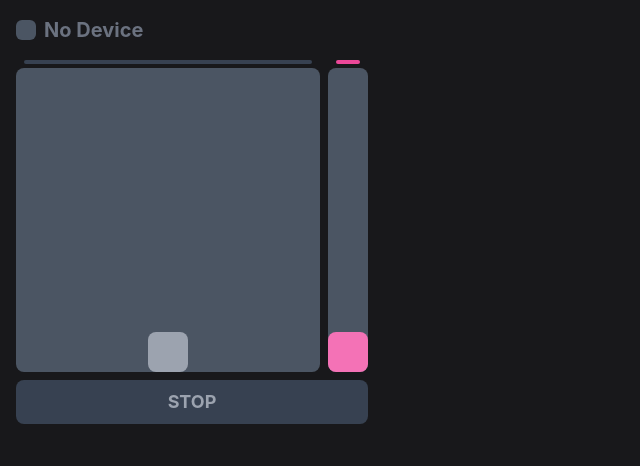
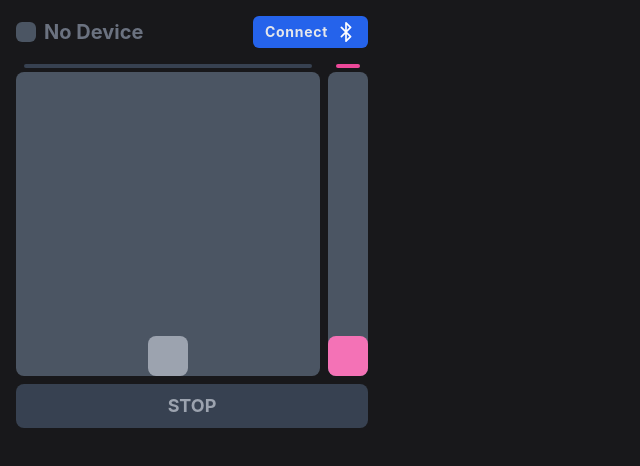
Before and after one commit to heidky/lin-webapp, a React (Create React App) app: page / in a window 1280 px wide. Shown: the top 466 px of the page, without its empty margins (0-640 px from the left). Built offline with nearby package versions, Linux system fonts and the light colour scheme.

Commit message:
Fixed missing button

```diff
--- a/src/ui/DeviceStatus.js
+++ b/src/ui/DeviceStatus.js
@@ -41,14 +41,14 @@ const RestartButton = ({ onClick, hz = 60, time = 1 }) => {
       setPerc(0)
       setFired(false)
     }
-  }, [pressed])
+  }, [pressed, hz, time])
 
   useEffect(() => {
     if (perc >= 1.1 && !fired) {
       setFired(true)
       onClick()
     }
-  }, [perc, fired])
+  }, [perc, fired, onClick])
 
   return (
     <button
@@ -113,7 +113,7 @@ function DeviceStatus() {
 
       <div className="flex-grow" />
 
-      {!connected || <ConnectButton onClick={onConnect} />}
+      {!connected && <ConnectButton onClick={onConnect} />}
       {connected && <RestartButton onClick={onRestart} />}
     </div>
   )
```
